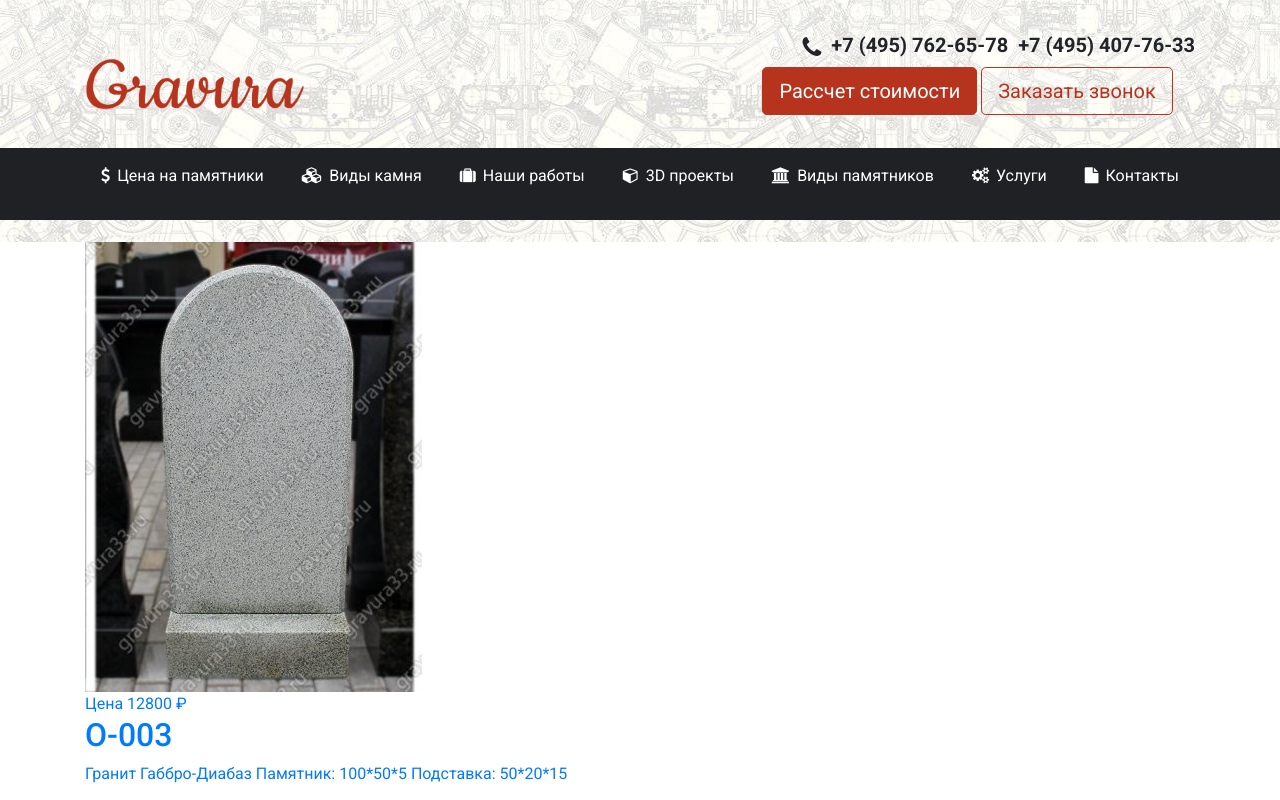
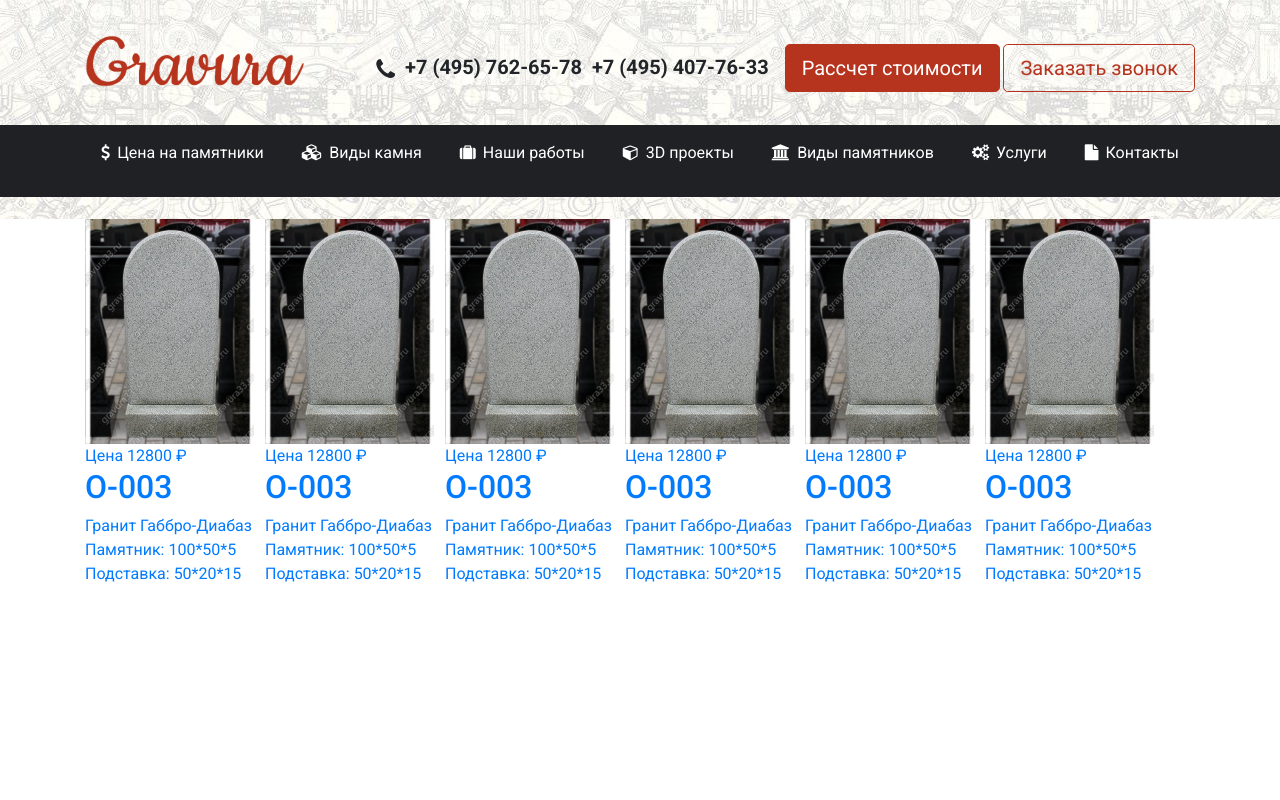
Before and after one commit to coatceatl/gravura, a website built with webpack: page index.html in a window 1280 px wide. Built offline with nearby package versions, Linux system fonts and the light colour scheme.

Commit message:
changed css for nav-belt and added products.scss

```diff
--- a/index.html
+++ b/index.html
@@ -14,10 +14,10 @@
         <div class='container'>
           <div class='nav-belt d-flex justify-content-between'>
             <a class='navbar-brand' href='#'><img src='src/img/logo.png' alt='logo'></a>
-            <button class='navbar-toggler' type='button' data-toggle='collapse' data-target='#nav-belt-open'>
+          <!--  <button class='navbar-toggler' type='button' data-toggle='collapse' data-target='#nav-belt-open'>
               <span class='navbar-toggler-icon btn-danger'></span>
-            </button>
-            <div id='nav-belt-open'>
+          </button> -->
+            <div id='nav-belt-open' class='d-flex'>
               <div class='navbar-phone'>
                 <ul class='phone-list d-flex'>
                   <i class='fa fa-phone'></i>
@@ -109,9 +109,10 @@
       <div class='container'>
         <div class='row'>
           <div class='col-12'>
-            <div id='lightSlider'>
+            <div id='lightSlider' class='d-flex'>
               <div class='block-products'>
-                <a href='#' target='_blank'><img src='src/img/1523254606_020.jpg'>
+                <a href='#' target='_blank'>
+                  <img src='src/img/1523254606_020.jpg'>
                   <div class='cost'>Цена 12800 ₽</div>
                   <div class='products-body'>
                     <h2 class='products-title'>О-003</h2>
@@ -119,6 +120,57 @@
                   </div>
                 </a>
               </div>
+              <div class='block-products'>
+                <a href='#' target='_blank'>
+                  <img src='src/img/1523254606_020.jpg'>
+                  <div class='cost'>Цена 12800 ₽</div>
+                  <div class='products-body'>
+                    <h2 class='products-title'>О-003</h2>
+                    <div class='products-content'>Гранит Габбро-Диабаз Памятник: 100*50*5 Подставка: 50*20*15 </div>
+                  </div>
+                </a>
+              </div>
+              <div class='block-products'>
+                <a href='#' target='_blank'>
+                  <img src='src/img/1523254606_020.jpg'>
+                  <div class='cost'>Цена 12800 ₽</div>
+                  <div class='products-body'>
+                    <h2 class='products-title'>О-003</h2>
+                    <div class='products-content'>Гранит Габбро-Диабаз Памятник: 100*50*5 Подставка: 50*20*15 </div>
+                  </div>
+                </a>
+              </div>
+              <div class='block-products'>
+                <a href='#' target='_blank'>
+                  <img src='src/img/1523254606_020.jpg'>
+                  <div class='cost'>Цена 12800 ₽</div>
+                  <div class='products-body'>
+                    <h2 class='products-title'>О-003</h2>
+                    <div class='products-content'>Гранит Габбро-Диабаз Памятник: 100*50*5 Подставка: 50*20*15 </div>
+                  </div>
+                </a>
+              </div>
+              <div class='block-products'>
+                <a href='#' target='_blank'>
+                  <img src='src/img/1523254606_020.jpg'>
+                  <div class='cost'>Цена 12800 ₽</div>
+                  <div class='products-body'>
+                    <h2 class='products-title'>О-003</h2>
+                    <div class='products-content'>Гранит Габбро-Диабаз Памятник: 100*50*5 Подставка: 50*20*15 </div>
+                  </div>
+                </a>
+              </div>
+              <div class='block-products'>
+                <a href='#' target='_blank'>
+                  <img src='src/img/1523254606_020.jpg'>
+                  <div class='cost'>Цена 12800 ₽</div>
+                  <div class='products-body'>
+                    <h2 class='products-title'>О-003</h2>
+                    <div class='products-content'>Гранит Габбро-Диабаз Памятник: 100*50*5 Подставка: 50*20*15 </div>
+                  </div>
+                </a>
+              </div>
+
             </div>
           </div>
         </div>
--- a/src/scss/_custom.scss
+++ b/src/scss/_custom.scss
@@ -12,3 +12,4 @@ body {
 }
 
 @import '_header.scss';
+@import '_products.scss';
--- a/src/scss/_header.scss
+++ b/src/scss/_header.scss
@@ -10,6 +10,10 @@
   img {
     width: 220px;
   }
+}
+.navbar-phone {
+  margin-right: 16px;
+  margin-top: 8px;
 }
 .phone-list {
   list-style: none;
--- /dev/null
+++ b/src/scss/_products.scss
@@ -0,0 +1,8 @@
+.block-products  {
+  width: 180px;
+  height: 365px;
+
+  a img {
+    height: 225px;
+  }
+}
```
Also changed, not shown: src/index.js (+10 -0 lines), dist/main.css.
